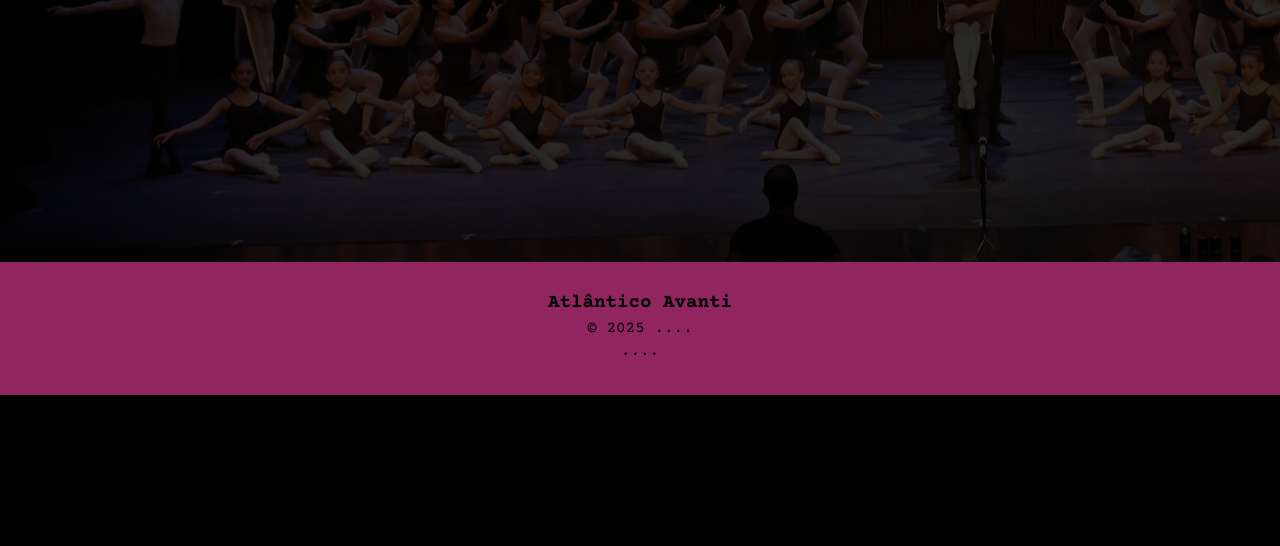
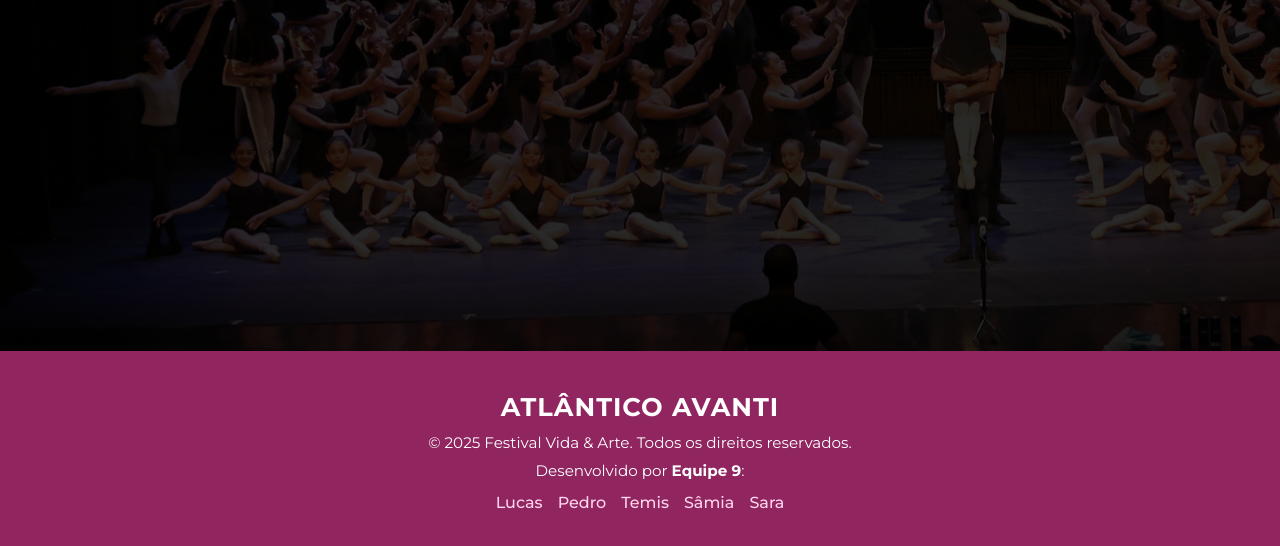
Before and after one commit to SamiaLuvanice/ProjetoFestival, a plain HTML site: page pagina/index.html in a window 1280 px wide. Shown: the part 8463-9009 px from the top of the page. Before the commit the page ends 8858 px from the top, so only its background shows below. Drawn offline with nearby package versions, Linux system fonts and the light colour scheme.

Commit message:
Ajustes no texto do footer e mudança na fonte principal

```diff
--- a/pagina/index.html
+++ b/pagina/index.html
@@ -1,5 +1,6 @@
 <!DOCTYPE html>
 <html lang="pt-br">
+
 <head>
   <meta charset="UTF-8">
   <meta name="viewport" content="width=device-width, initial-scale=1.0">
@@ -8,6 +9,7 @@
   <link rel="shortcut icon" href="../img/favicon.ico" type="image/x-icon">
   <title>Festival Vida e Arte</title>
 </head>
+
 <body>
   <header>
     <nav class="navegador">
@@ -38,7 +40,13 @@
       <div class="sobre">
         <h1>Sobre o Evento:</h1>
         <p>Seja bem-vindo ao Festival Vida & Arte, o maior evento multicultural do Brasil!<br>
-          De 21 a 24 de junho, o Espaço de Eventos Capacita Brasil será palco de mais de 600 atrações que vão proporcionar a você uma experiência inesquecível. Literatura, música, dança, teatro, artes visuais, moda, espiritualidade, cultura popular, circo, humor, cultura geek, jornalismo — todas essas linguagens se encontram em um caldeirão vibrante de estilos e expressões, rompendo os padrões tradicionais de consumo de entretenimento e informação. No Festival Vida & Arte, o público não é apenas espectador, é parte do espetáculo.  E você é nosso convidado especial para celebrar conosco essa grande festa da cultura e da criatividade!</p>
+          De 21 a 24 de junho, o Espaço de Eventos Capacita Brasil será palco de mais de 600 atrações que vão
+          proporcionar a você uma experiência inesquecível. Literatura, música, dança, teatro, artes visuais, moda,
+          espiritualidade, cultura popular, circo, humor, cultura geek, jornalismo — todas essas linguagens se encontram
+          em um caldeirão vibrante de estilos e expressões, rompendo os padrões tradicionais de consumo de
+          entretenimento e informação. No Festival Vida & Arte, o público não é apenas espectador, é parte do
+          espetáculo. E você é nosso convidado especial para celebrar conosco essa grande festa da cultura e da
+          criatividade!</p>
       </div>
       <div class="img_secao2">
         <img src="../img/logo_secao2.png" alt="imagem colorida">
@@ -49,7 +57,7 @@
       <div class="conteiner_programacao">
         <div class="caixa_programacao">
           <h2 class="gradiente_programacao">21/06</h2>
-          <h3>•Literatura •Teatro  •Jornalismo</h3>
+          <h3>•Literatura •Teatro •Jornalismo</h3>
           <p><strong>9:00 - 9:30</strong><br>Abertura oficial e Boas-Vindas.</p>
           <p><strong>9:30 - 10:30</strong><br>Mesa-Redonda: "O Poder Transformador da Literatura"</p>
           <p><strong>10:30 - 10:45</strong><br>Intervalo para Café</p>
@@ -88,7 +96,8 @@
           <p><strong>10:30 - 10:45</strong><br>Intervalo para Café</p>
           <p><strong>10:45 - 11:45</strong><br>Oficina 1: Customização de Roupas com Referências Populares e Geeks</p>
           <p><strong>11:45 - 13:00</strong><br>Intervalo para Almoço</p>
-          <p><strong>13:00 - 15:00</strong><br>Encerramento com Batalha de Saberes: Quiz Interativo de Cultura Pop, Moda e Tradições</p>
+          <p><strong>13:00 - 15:00</strong><br>Encerramento com Batalha de Saberes: Quiz Interativo de Cultura Pop, Moda
+            e Tradições</p>
         </div>
       </div>
     </section>
@@ -123,7 +132,9 @@
       <h2>GALERIA</h2>
       <div class="galeria-grid">
         <div class="galeria-item">
-          <img src="https://encrypted-tbn0.gstatic.com/images?q=tbn:ANd9GcSsAXuprCsKWElNq_othCUu06dsKI59eUNv2aXbkGqor6vaTCSkkB3E7H__8_y8gzCxnVg&usqp=CAU" alt="2021" />
+          <img
+            src="https://encrypted-tbn0.gstatic.com/images?q=tbn:ANd9GcSsAXuprCsKWElNq_othCUu06dsKI59eUNv2aXbkGqor6vaTCSkkB3E7H__8_y8gzCxnVg&usqp=CAU"
+            alt="2021" />
           <p>2021</p>
 
         </div>
@@ -145,11 +156,23 @@
       </div>
     </section>
     <footer>
-      <div class="logo">Atlântico Avanti</div>
-      <p>© 2025 ....</p>
-      <p>....</p>
+      <div class="footer-content">
+        <div class="logo">Atlântico Avanti</div>
+
+        <p>© 2025 Festival Vida & Arte. Todos os direitos reservados.</p>
+        <p>Desenvolvido por <strong>Equipe 9</strong>:</p>
+
+        <ul class="team-list">
+          <li><a href="https://github.com/lucasz2122" target="_blank">Lucas</a></li>
+          <li><a href="https://github.com/pedro-delima" target="_blank">Pedro</a></li>
+          <li><a href="https://github.com/TemisHanderi" target="_blank">Temis</a></li>
+          <li><a href="https://github.com/SamiaLuvanice" target="_blank">Sâmia</a></li>
+          <li><a href="https://github.com/SamiaLuvanice" target="_blank">Sara</a></li>
+        </ul>
+      </div>
     </footer>
 
   </main>
 </body>
+
 </html>
--- a/pagina/style.css
+++ b/pagina/style.css
@@ -8,7 +8,7 @@ body {
   background-color: black;
   margin: 0;
   overflow-x: hidden;
-  font-family: "Courier Prime", monospace;
+  font-family: 'Montserrat', sans-serif;
 }
 
 .navegador {
@@ -346,18 +346,57 @@ body {
   color: black;
 }
 
+/*ESPAÇO FOOTER*/
+
 footer {
   background-color: #902560;
-  padding: 30px 20px;
-  color: #000;
+  color: #fff;
+  padding: 40px 20px;
   text-align: center;
+  font-family: 'Montserrat', sans-serif;
 }
 
-footer .logo {
-  font-weight: bold;
-  font-size: 1.2rem;
+.footer-content {
+  max-width: 800px;
+  margin: 0 auto;
 }
 
-footer p {
+.footer-content .logo {
+  font-size: 1.6rem;
+  font-weight: bold;
+  margin-bottom: 10px;
+  letter-spacing: 1px;
+  text-transform: uppercase;
+}
+
+.footer-content p {
   margin: 5px 0;
+  font-size: 0.95rem;
+  line-height: 1.5;
 }
+
+.team-list {
+  list-style: none;
+  padding: 0;
+  margin: 10px 0 0;
+  display: flex;
+  flex-wrap: wrap;
+  justify-content: center;
+  gap: 15px;
+}
+
+.team-list li {
+  margin: 0;
+}
+
+.team-list a {
+  color: #ffd6ec;
+  text-decoration: none;
+  font-weight: 500;
+  transition: color 0.3s ease;
+}
+
+.team-list a:hover {
+  color: #ffffff;
+  text-decoration: underline;
+}
```
